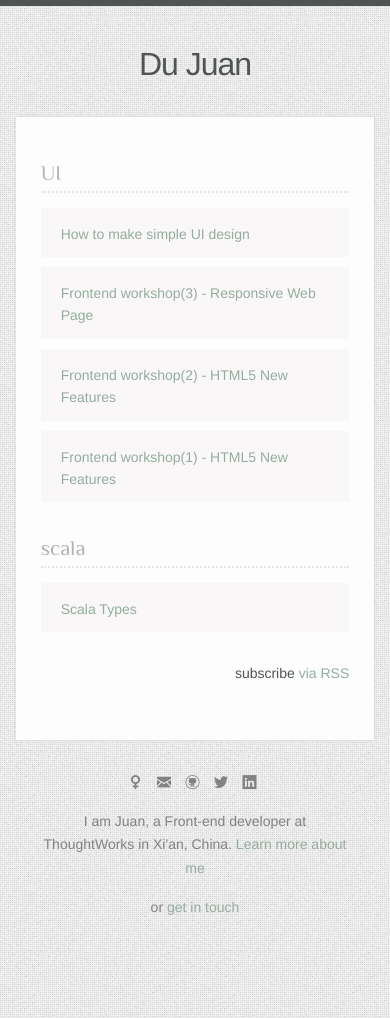
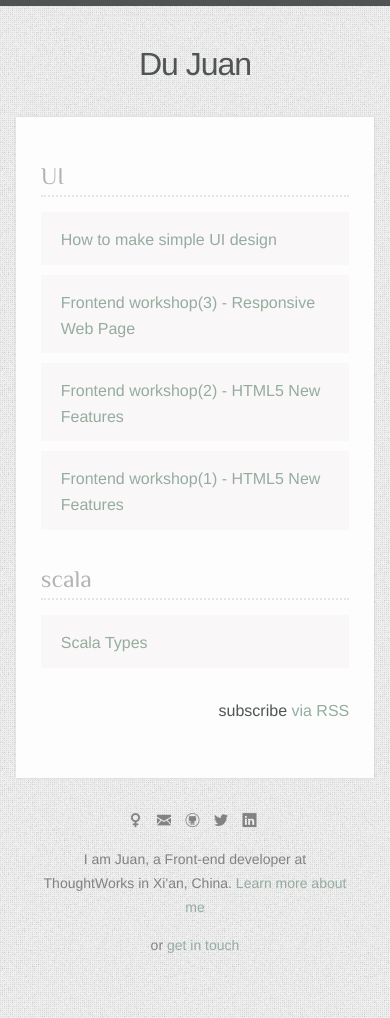
Before and after one commit to dujuanxian/dujuanxian.github.com, a Jekyll site: the page built from index.html, in a window 390 px wide. Built offline with Jekyll 4.4.1, drawn with Linux system fonts in a browser that asks for light colours; some web fonts are replaced; comment, search, counter and statistics services are not loaded.

Commit message:
update some style to show it properly on mobile again

```diff
--- a/_sass/_base.scss
+++ b/_sass/_base.scss
@@ -16,7 +16,7 @@ dl, dd, ol, ul, figure {
 body {
     border-top: 6px solid $grey-color-dark;
     font-family: $base-font-family;
-    font-size: $small-font-size;
+    font-size: $base-font-size;
     line-height: $base-line-height;
     font-weight: 300;
     color: $text-color;
@@ -82,9 +82,6 @@ li {
  */
 h1, h2, h3, h4, h5, h6 {
     font-weight: 300;
-    @include media-query($phone) {
-        font-weight: 400;
-    }
 }
 
 
--- a/_sass/_home.scss
+++ b/_sass/_home.scss
@@ -24,9 +24,6 @@
                 }
                 .post-link-title {
                     font-size: $base-font-size;
-                    @include media-query($phone) {
-                        font-size: 14px;
-                    }
                 }
             }
         }
```
